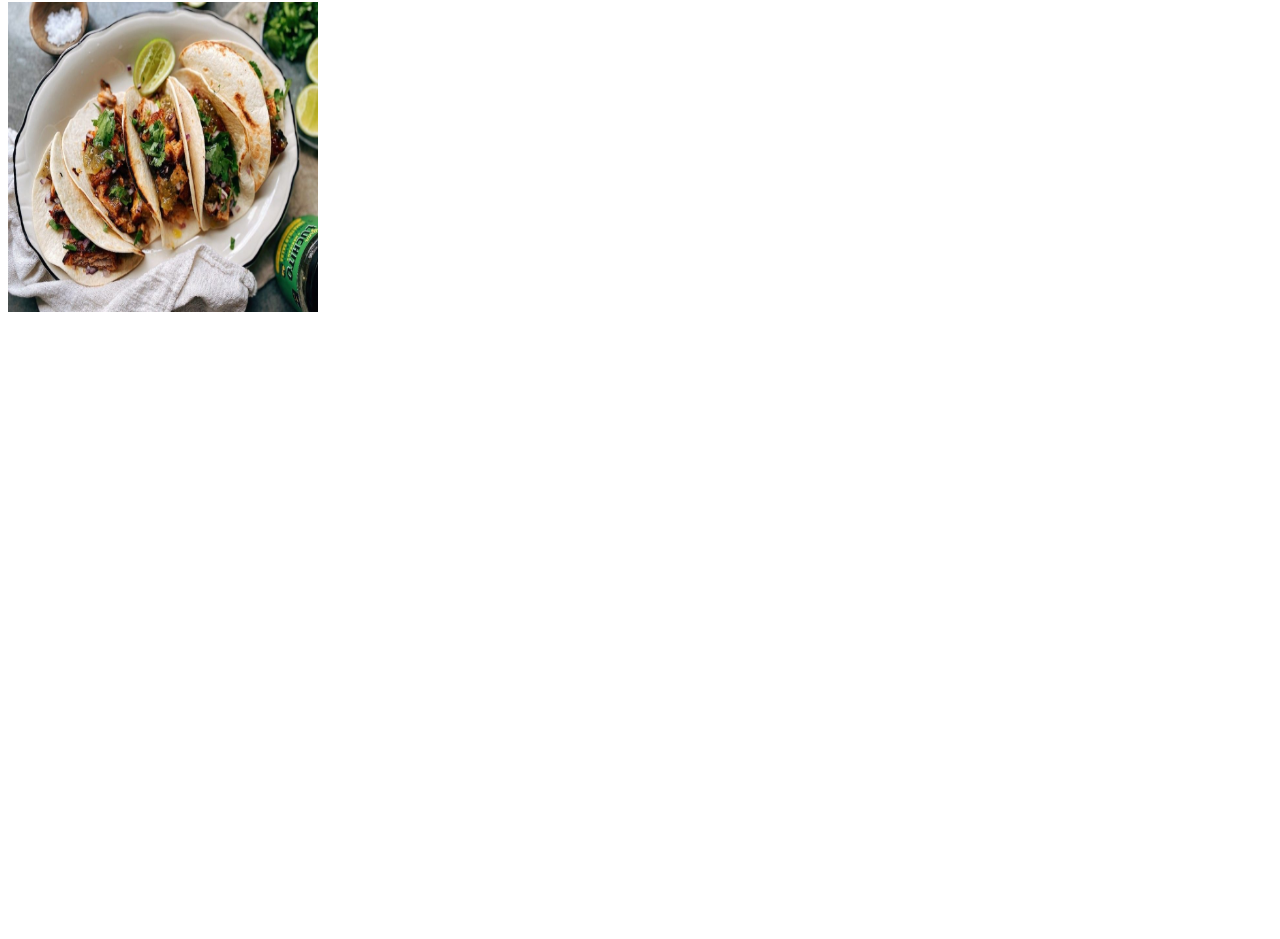
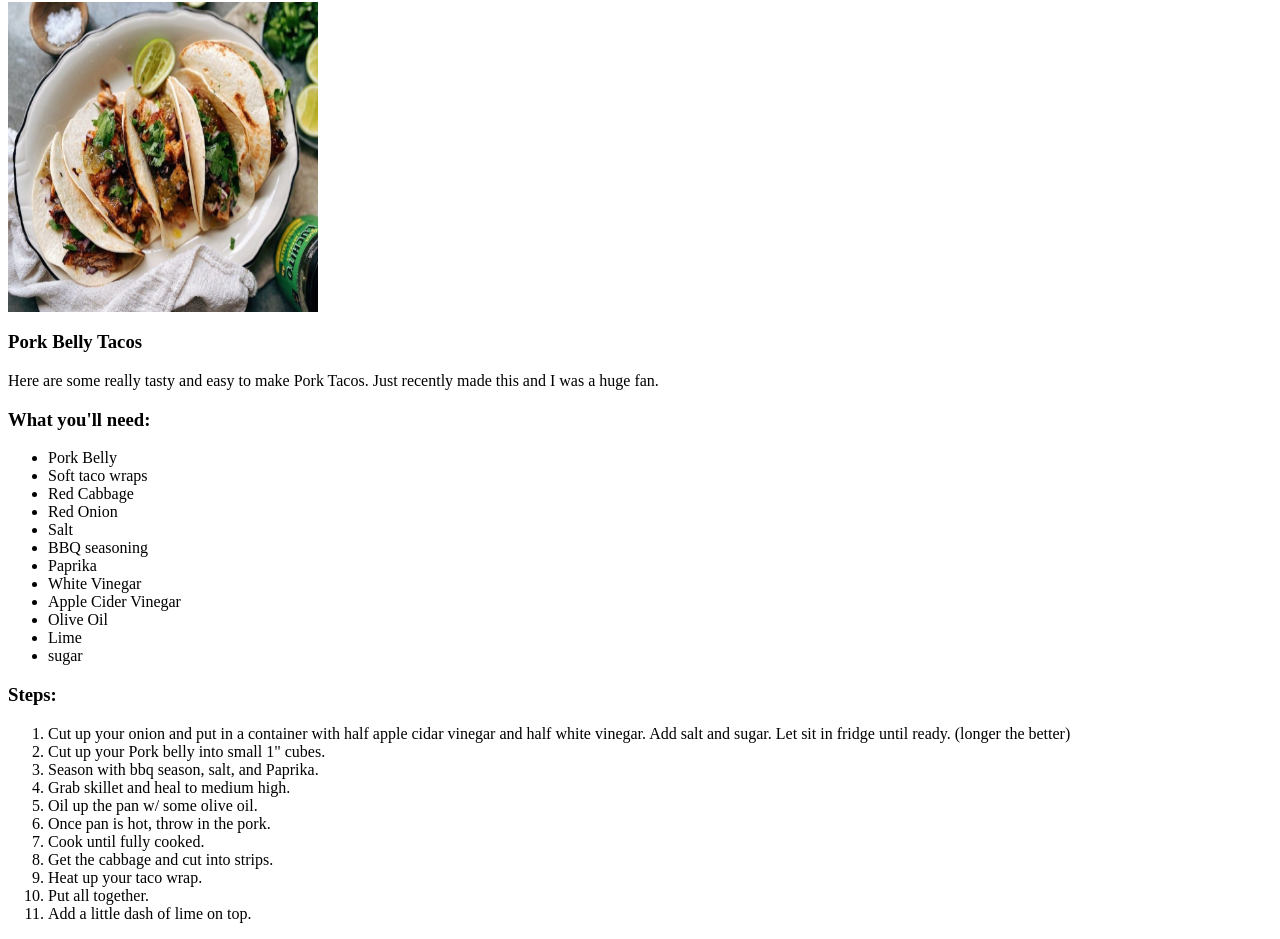
Before and after one commit to kleeklee07/odin-recipes, a plain HTML site: page recipes/pork_tacos.html in a window 1280 px wide. Shown: the part 64-1003 px from the top of the page. Before the commit the page ends 800 px from the top, so only its background shows below. Drawn offline with Linux system fonts and the light colour scheme; files whose address does not match are found by name.

Commit message:
finished what you'll need and steps for pork tacos

```diff
--- a/recipes/pork_tacos.html
+++ b/recipes/pork_tacos.html
@@ -1,5 +1,43 @@
 <body>
     <h1>Pork Tacos</h1>
 
-    <img src="/home/kleeklee/repos/odin-recipes/images/Pork_Belly_Tacos.jpg" alt="Pork_Belly_Tacos Photo" height="310" width="310"
+    <img src="/home/kleeklee/repos/odin-recipes/images/Pork_Belly_Tacos.jpg" alt="Pork_Belly_Tacos Photo" height="310" width="310">
+
+    <h3>Pork Belly Tacos</h3>
+
+    <p>Here are some really tasty and easy to make Pork Tacos. Just recently made this and I was a huge fan.</p>
+
+    <h3>What you'll need:</h3>
+
+    <ul>
+        <li>Pork Belly</li>
+        <li>Soft taco wraps</li>
+        <li>Red Cabbage</li>
+        <li>Red Onion</li>
+        <li>Salt</li>
+        <li>BBQ seasoning</li>
+        <li>Paprika</li>
+        <li>White Vinegar</li>
+        <li>Apple Cider Vinegar</li>
+        <li>Olive Oil</li>
+        <li>Lime</li>
+        <li>sugar</li>
+    </ul>
+
+    <h3>Steps:</h3>
+
+    <ol>
+        <li>Cut up your onion and put in a container with half apple cidar vinegar and half white vinegar. Add salt and sugar. Let sit in fridge until ready. (longer the better)</li>
+        <li>Cut up your Pork belly into small 1" cubes.</li>
+        <li>Season with bbq season, salt, and Paprika.</li>
+        <li>Grab skillet and heal to medium high.</li>
+        <li>Oil up the pan w/ some olive oil.</li>
+        <li>Once pan is hot, throw in the pork.</li>
+        <li>Cook until fully cooked.</li>
+        <li>Get the cabbage and cut into strips.</li>
+        <li>Heat up your taco wrap.</li>
+        <li>Put all together.</li>
+        <li>Add a little dash of lime on top.</li>
+    </ol>
+
 </body>
```
